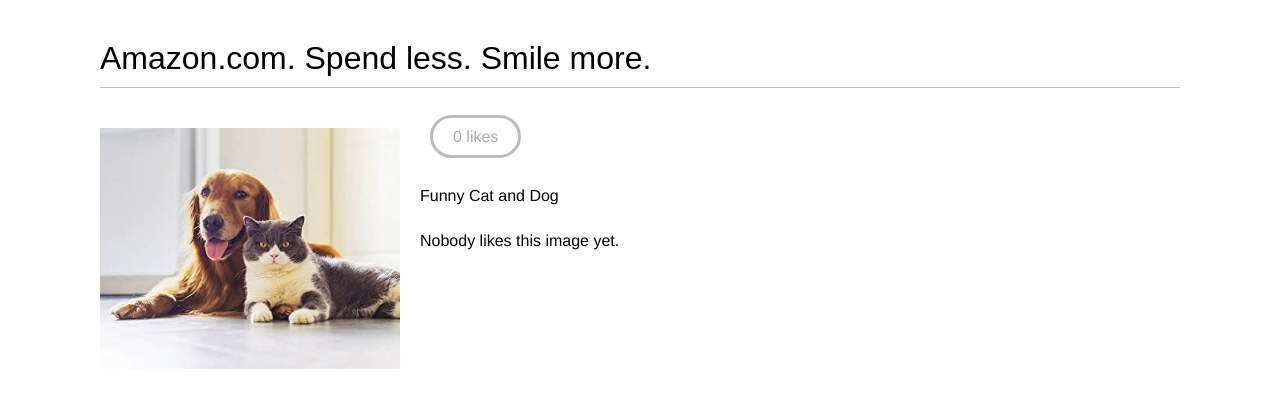
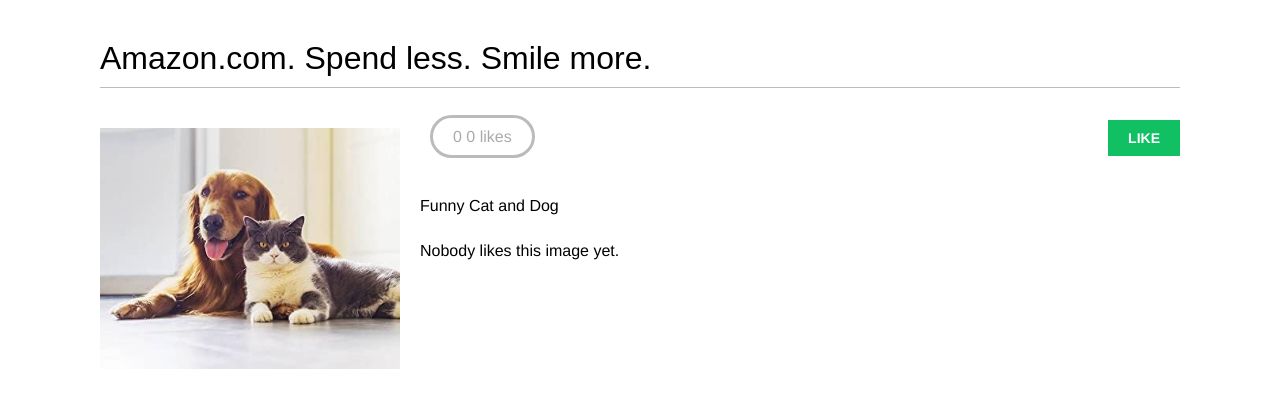
Before and after one commit to raphaexl/bookmark, a Django app: page /images/detail/2/amazoncom-spend-less-smile-more/ in a window 1280 px wide. Shown: the part 47-455 px from the top of the page. Run offline with Django 4.2, Linux system fonts and the light colour scheme; data comes from the database, SQL or seed files in the repository; both versions use the stored data as it was after the commit; some libraries are stand-ins or nearby versions; some web fonts are replaced.

Commit message:
Like and Unlike

```diff
--- a/account/templates/base.html
+++ b/account/templates/base.html
@@ -47,5 +47,15 @@
         {% block content %}
         {% endblock %}
     </div>
+
+    <script src="//cdn.jsdelivr.net/npm/js-cookie@3.0.1/dist/js.cookie.min.js"></script>
+    <script>
+        const csrftoken = Cookies.get('csrftoken');
+        document.addEventListener('DOMContentLoaded', (event) => {
+            // DOM loaded
+            {% block domready %}
+            {% endblock %}
+        })
+    </script>
 </body>
 </html>
--- a/bookmarks/settings.py
+++ b/bookmarks/settings.py
@@ -29,6 +29,8 @@ if DEBUG:
     import mimetypes
     mimetypes.add_type('application/javascript', '.js', True)
     mimetypes.add_type('text/css', '.css', True)
+
+    THUMBNAIL_DEBUG = True
 
 ALLOWED_HOSTS = ['mysite.com', 'localhost', '127.0.0.1']
 
--- a/images/templates/images/image/detail.html
+++ b/images/templates/images/image/detail.html
@@ -4,13 +4,24 @@
 
 {% block content %}
     <h1>{{ image.title }}</h1>
-    <img src="{{ image.image.url }}" class="image-detail">
-    {% with total_likes=image.users_like.count %}
+    {% load thumbnail %}
+    <a href="{{ image.image.url }}">
+        <img src="{% thumbnail image.image 300x0 %}" class="image-detail">
+    </a>
+    {% with total_likes=image.users_like.count users_like=image.users_like.all %}
         <div class="image-info">
             <div>
                 <span class="count">
+                    <span>{{ total_likes }}</span>
                     {{ total_likes }} like{{ total_likes|pluralize }}
                 </span>
+                <a href="#" data-id="{{ image.id }}" data-action="{% if request.user in users_like %}un{% endif %}like" class="like button">
+                    {% if request.user not in users_like %}
+                        Like
+                    {% else %}
+                        Unlike
+                    {% endif %}
+                </a>
             </div>
             {{ image.description | linebreaks }}
         </div>
@@ -29,3 +40,42 @@
     {% endwith %}
 
 {% endblock %}
+
+{% block domready %}
+ const url = '{% url "images:like" %}';
+ const options = {
+    method: 'POST',
+    headers: {'X-CSRFToken' : csrftoken},
+    mode: 'same-origin'
+ }
+
+ document.querySelector('a.like').addEventListener('click', function(e){
+    e.preventDefault();
+    var likeButton = this;
+
+    //add request body
+    const formData = new FormData();
+     formData.append('id', likeButton.dataset.id);
+     formData.append('action', likeButton.dataset.action);
+     options['body'] = formData;
+
+     //Send HTPP request
+     fetch(url, options).then(response => response.json()).then(data => {
+        if (data['status'] === 'ok'){
+            const previousAction = likeButton.dataset.action;
+
+            // toggle button text and data-action
+            const action = previousAction === 'like' ? 'unlike' : 'like';
+            likeButton.dataset.action = action;
+            likeButton.innerHTML = action;
+
+            // update like count
+            const likeCount = document.querySelector('span.count .total');
+            const totalLikes = parseInt(likeCount.innerHTML);
+            likeCount.innerHTML = previousAction == 'like' ? totalLikes + 1 : totalLikes - 1;
+        }
+     });
+ });
+
+
+ {% endblock %}
--- a/images/urls.py
+++ b/images/urls.py
@@ -6,4 +6,5 @@ app_name = 'images'
 urlpatterns = [
     path('create/', views.image_create, name='create'),
     path('detail/<int:id>/<slug:slug>/', views.image_detail, name='detail'),
+    path('like/', views.image_like, name='like'),
 ]
--- a/images/views.py
+++ b/images/views.py
@@ -4,6 +4,10 @@ from django.contrib import messages
 from .forms import ImageCreateForm
 from django.shortcuts import get_object_or_404
 from .models import Image
+
+from django.http import JsonResponse
+from django.views.decorators.http import require_POST
+
 
 # Create your views here.
 @login_required
@@ -30,3 +34,20 @@ def image_create(request):
 def image_detail(request, id, slug):
     image = get_object_or_404(Image, id=id, slug=slug)
     return render(request, 'images/image/detail.html', {'section': 'images', 'image': image})
+
+@login_required
+@require_POST
+def image_like(request):
+    image_id = request.POST.get('id')
+    action = request.POST.get('action')
+    if image_id and action:
+        try:
+            image = Image.objects.get(id=image_id)
+            if action == 'like':
+                image.users_like.add(request.user)
+            else:
+                image.users_like.remove(request.user)
+            return JsonResponse({'status': 'ok'})
+        except Image.DoesNotExist:
+            pass
+    return JsonResponse({'status': 'error'})
```
Also changed, not shown: db.sqlite3, media/images/2023/03/11/amazoncom-amazon-prime.jpg (added), media/images/2023/03/11/amazoncom-amazon-prime_AnFP42w.jpg (added), media/images/2023/03/11/amazoncom-amazon-prime_AnFP42w.jpg.300x0_q85.jpg (added), media/images/2023/03/11/django-reinhardt-gottlieb-07301-django-reinhardt-wikipedia.jpg (added).
